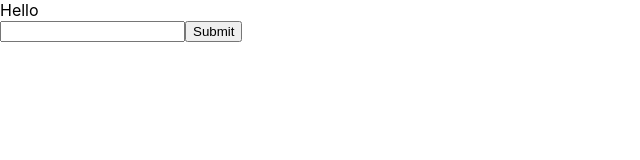
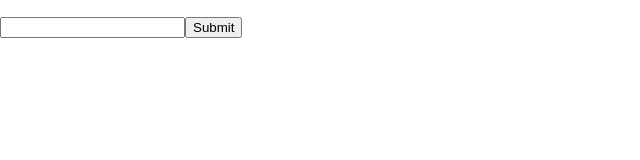
Before and after one commit to nickhinchliffe/ITChatBot, a React (Create React App) app: page / in a window 1280 px wide. Shown: the top 160 px of the page, without its empty margins (0-640 px from the left). Built offline with nearby package versions, Linux system fonts and the light colour scheme.

Commit message:
Messages now show up as a list

```diff
--- a/src/App.js
+++ b/src/App.js
@@ -5,14 +5,16 @@ class App extends React.Component {
   constructor(props) {
     super(props);
     this.state = {
-      messages: "Hello"
+      messages: []
     };
 
   }
 
   updateMessages = (message) => {
+    const cState = this.state.messages
+    const updatedState = cState.concat(message);
     this.setState({
-      messages : message
+      messages : updatedState
     })
   }
 
@@ -30,7 +32,11 @@ class MessageArea extends React.Component {
   render() {
     return(
       <div>
-        {this.props.messages}
+        <ul>
+          {this.props.messages.map(item => (
+            <li key={item}>{item}</li>
+          ))}
+        </ul>
       </div>
       );
   }
```
